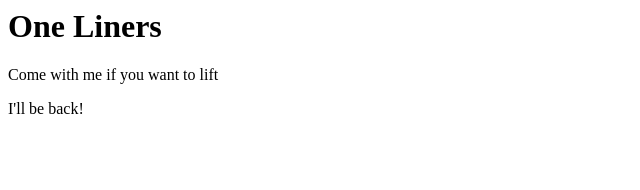
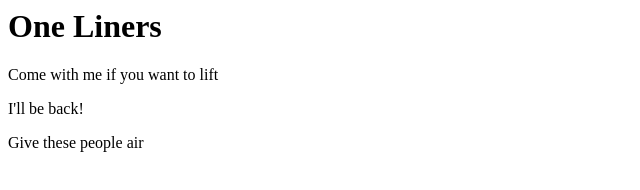
Before and after one commit to beecha/DummyRepo, a plain HTML site: page index.html in a window 1280 px wide. Shown: the whole page, without its empty margins (0-640 px from the left). Drawn offline with Linux system fonts and the light colour scheme.

Commit message:
Total Recall quote

```diff
--- a/index.html
+++ b/index.html
@@ -2,4 +2,5 @@
 	<h1>One Liners</h1>
 	<p>Come with me if you want to lift</p>
 	<p>I'll be back!</p>
+	<p>Give these people air</p>
 </html>
```
